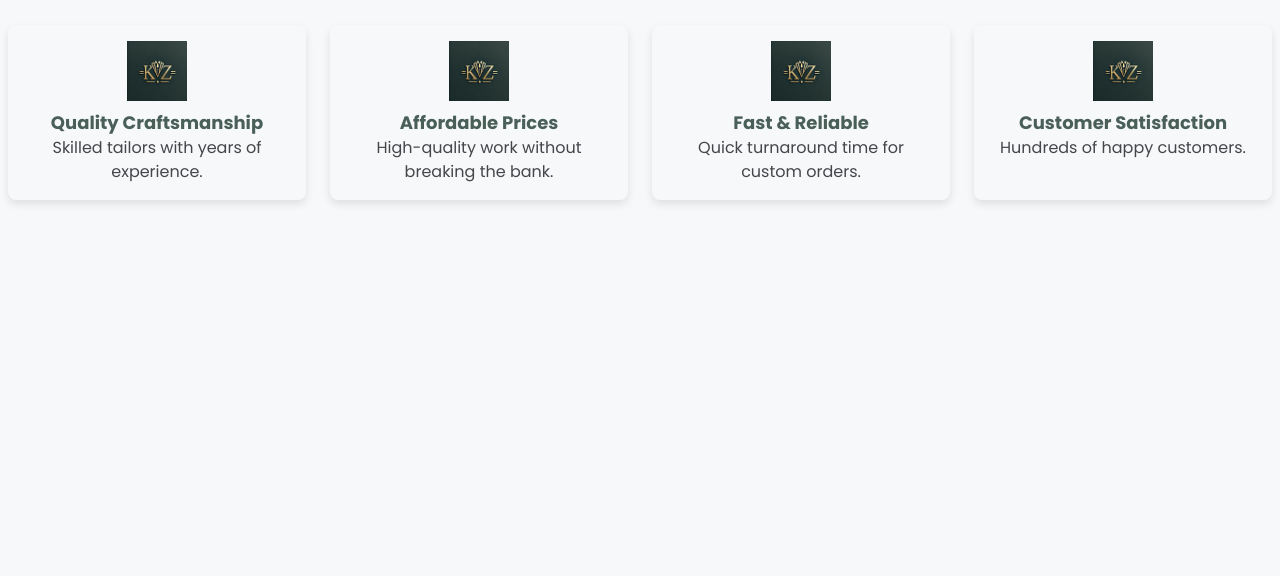
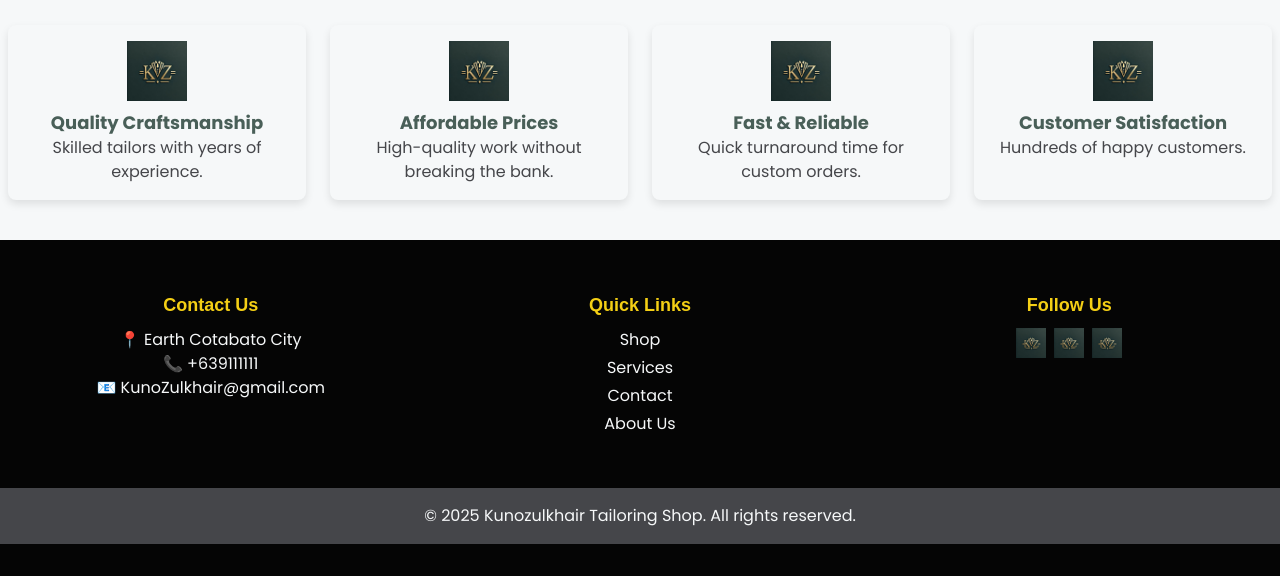
Before and after one commit to EbadShelby/Kunozulkhair-Tailoring-Shop, a PHP site: page / in a window 1280 px wide. Shown: the part 1677-2253 px from the top of the page. Before the commit the page ends 1881 px from the top, so only its background shows below. Run offline with PHP 8.4, Linux system fonts and the light colour scheme; some web fonts are replaced.

Commit message:
added footer

```diff
--- a/css/pages/main.css
+++ b/css/pages/main.css
@@ -310,3 +310,64 @@
   color: var(--clr-neutral-400);
   margin-top: var(--spacing-50);
 }
+
+/* ===============|| Footer ||============= */
+.site-footer {
+  background: var(--clr-neutral-900);
+  color: var(--clr-neutral-100);
+  padding: var(--spacing-400) 0;
+  text-align: center;
+}
+
+.footer-grid {
+  display: grid;
+  grid-template-columns: repeat(auto-fit, minmax(200px, 1fr));
+  gap: var(--spacing-300);
+  padding: var(--spacing-300);
+}
+
+.footer-section h3 {
+  font-size: var(--size-lg);
+  color: var(--clr-primary);
+  margin-bottom: var(--spacing-150);
+}
+
+.footer-section p,
+.footer-section ul {
+  font-size: var(--size-base);
+  color: var(--clr-neutral-100);
+}
+
+.footer-section ul {
+  list-style: none;
+  padding: 0;
+}
+
+.footer-section ul li {
+  margin: var(--spacing-50) 0;
+}
+
+.footer-section ul li a {
+  color: var(--clr-neutral-100);
+  text-decoration: none;
+  transition: color 0.3s;
+}
+
+.social-links {
+  display: flex;
+  justify-content: center;
+  gap: var(--spacing-100);
+  margin-top: var(--spacing-150);
+}
+
+.social-links img {
+  width: 30px;
+  height: 30px;
+  transition: transform 0.3s;
+}
+
+.footer-bottom {
+  background: var(--clr-neutral-400);
+  padding: var(--spacing-200);
+  margin-top: var(--spacing-300);
+}
--- a/index.html
+++ b/index.html
@@ -407,7 +407,43 @@
         </div>
       </section>
     </main>
-    <footer></footer>
+    <footer class="site-footer">
+      <div class="container footer-grid">
+        <!-- Contact Info -->
+        <div class="footer-section">
+          <h3>Contact Us</h3>
+          <p>📍 Earth Cotabato City</p>
+          <p>📞 +639111111</p>
+          <p>📧 KunoZulkhair@gmail.com</p>
+        </div>
+
+        <!-- Quick Links -->
+        <div class="footer-section">
+          <h3>Quick Links</h3>
+          <ul>
+            <li><a href="#">Shop</a></li>
+            <li><a href="#">Services</a></li>
+            <li><a href="#">Contact</a></li>
+            <li><a href="#">About Us</a></li>
+          </ul>
+        </div>
+
+        <!-- Social Media Links -->
+        <div class="footer-section">
+          <h3>Follow Us</h3>
+          <div class="social-links">
+            <a href="#"><img src="assets/images/logo.jpg" alt="Facebook" /></a>
+            <a href="#"><img src="assets/images/logo.jpg" alt="Instagram" /></a>
+            <a href="#"><img src="assets/images/logo.jpg" alt="Twitter" /></a>
+          </div>
+        </div>
+      </div>
+
+      <div class="footer-bottom">
+        <p>&copy; 2025 Kunozulkhair Tailoring Shop. All rights reserved.</p>
+      </div>
+    </footer>
+
     <script src="js/main.js"></script>
   </body>
 </html>
```
